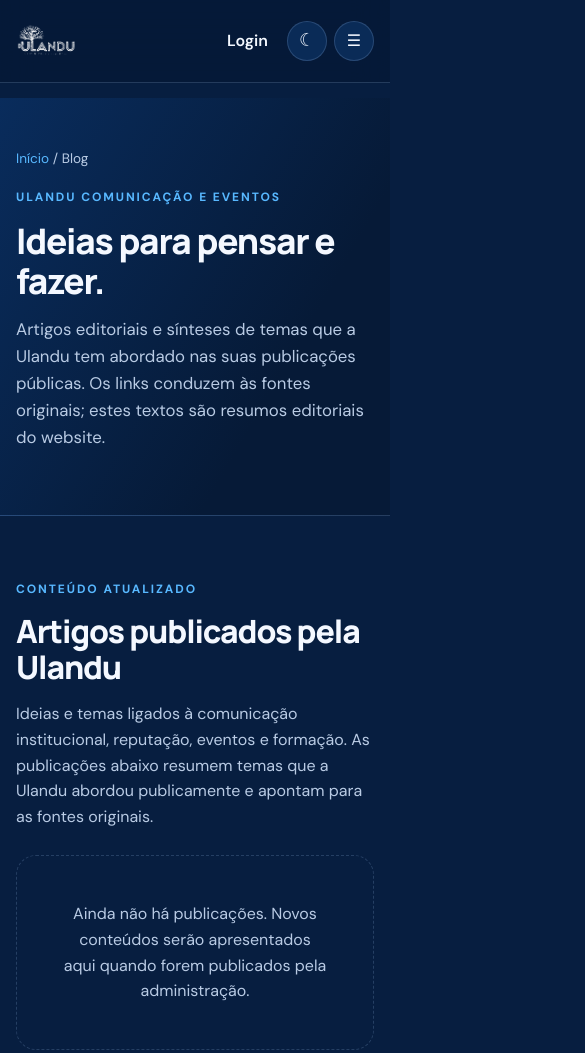
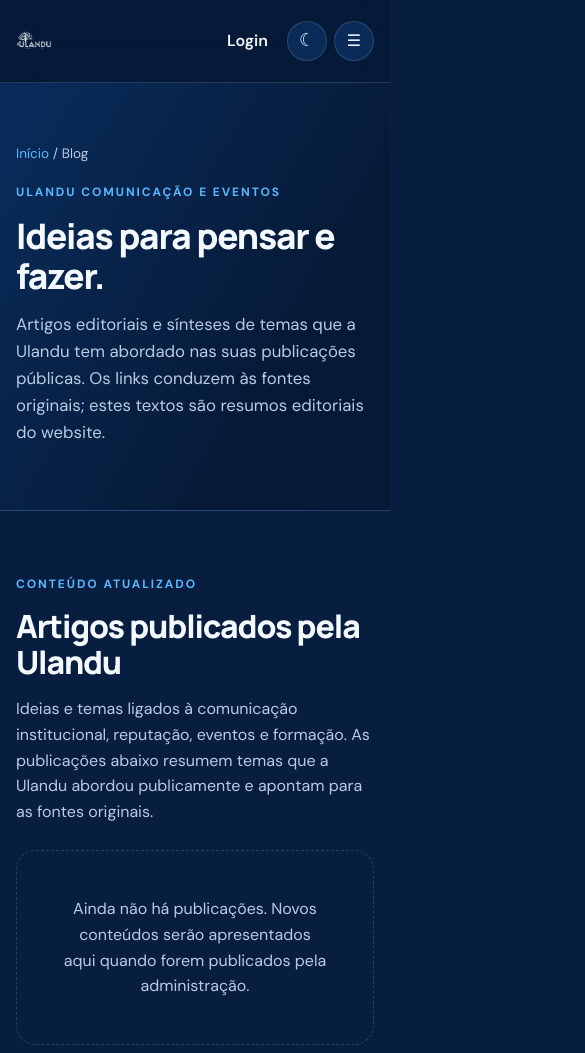
Before and after one commit to emanuelbaptista/Ulando-platform, a website: page public/blog.html in a window 390 px wide. Shown: the top 1053 px of the page, 585 px wide, since content can reach past the window. Drawn offline with Linux system fonts and the light colour scheme; no server answers.

Commit message:
Ajusta layout lateral para dialogos e forum ciai e corrige header inicial

```diff
--- a/public/assets/styles.css
+++ b/public/assets/styles.css
@@ -770,28 +770,32 @@ img, video, iframe {
 }
 
 
-/* --- CORREÇÕES CIRÚRGICAS FINAIS --- */
 
-/* 1. Remove barra de rolagem horizontal no mobile */
-html, body {
-  max-width: 100%;
-  overflow-x: hidden !important;
+/* --- CORREÇÕES FINAIS: LAYOUT DIÁLOGOS/FÓRUM E HEADER --- */
+
+/* 1. Remove qualquer margem superior indesejada na página inicial */
+body:not(.dialogos-page):not(.forum-page) main {
+  padding-top: 0 !important;
 }
 
-/* 2. Reduz e ajusta o logótipo no desktop para não ficar gigante */
-.brand-logo {
-  width: auto !important;
-  max-height: 36px !important;
-  object-fit: contain;
-  display: block;
+/* 2. Layout em grelha (Texto à esquerda, Imagem à direita) para Diálogos e Fórum CIAI */
+body.dialogos-page .page-hero .container,
+body.forum-page .page-hero .container,
+body.dialogos-page main .container:first-of-type,
+body.forum-page main .container:first-of-type {
+  display: grid;
+  grid-template-columns: 1.1fr 0.9fr;
+  gap: 40px;
+  align-items: center;
 }
 
-/* 3. Desce o conteúdo nas páginas internas (Diálogos e Fórum CIAI) para não colar ao header */
-.page-hero {
-  padding-top: 50px !important;
-  margin-top: 0 !important;
+/* Garante responsividade perfeita em telemóveis para estas páginas */
+@media (max-width: 900px) {
+  body.dialogos-page .page-hero .container,
+  body.forum-page .page-hero .container,
+  body.dialogos-page main .container:first-of-type,
+  body.forum-page main .container:first-of-type {
+    grid-template-columns: 1fr;
+    gap: 20px;
+  }
 }
-
-main {
-  padding-top: 15px;
-}
```
